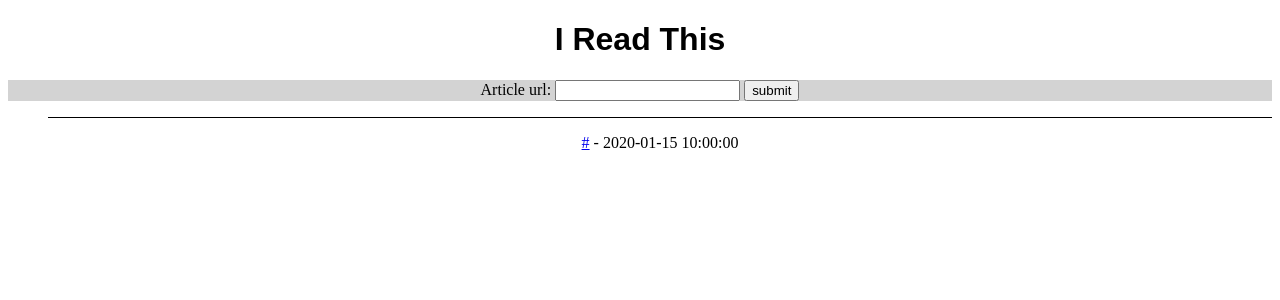
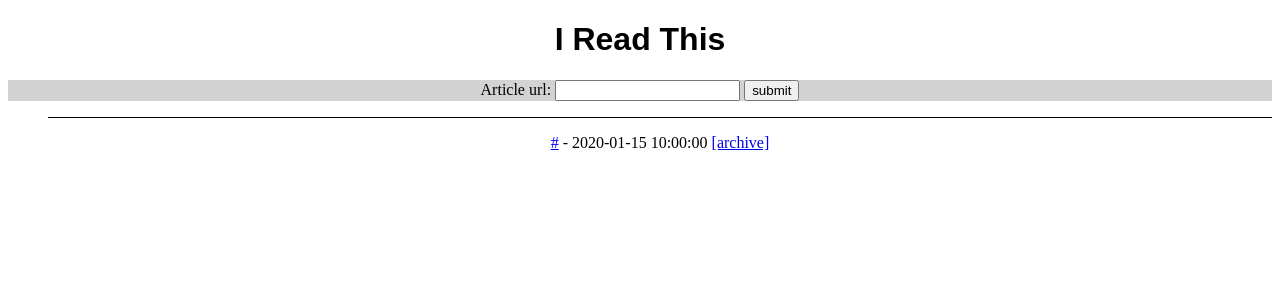
Before and after one commit to carewdavid/i-read-this, a Python web app: template app/templates/base.html in a window 1280 px wide. Shown: the top 300 px of the page. Run offline with Jinja, Linux system fonts and the light colour scheme; the template is opened without the code that fills it: most values are stand-ins (such as "Sample title", 1, 10 or a date in 2020).

Commit message:
Add archive endpoint to page template

```diff
--- a/app/templates/base.html
+++ b/app/templates/base.html
@@ -15,7 +15,7 @@
         </form>
 		<ul>
 			{% for link in links %}
-			<li><p><a href="{{ link['url'] }}">{{ link['url'] }}</a> - {{ link['added_at']}}</li>
+<li><p><a href="{{ link['url'] }}">{{ link['url'] }}</a> - {{ link['added_at'] }} <a href="/archive/{{ link['id'] }}">[archive]</a></li>
 			{% endfor %}
 		</ul>
 	</body>
```
